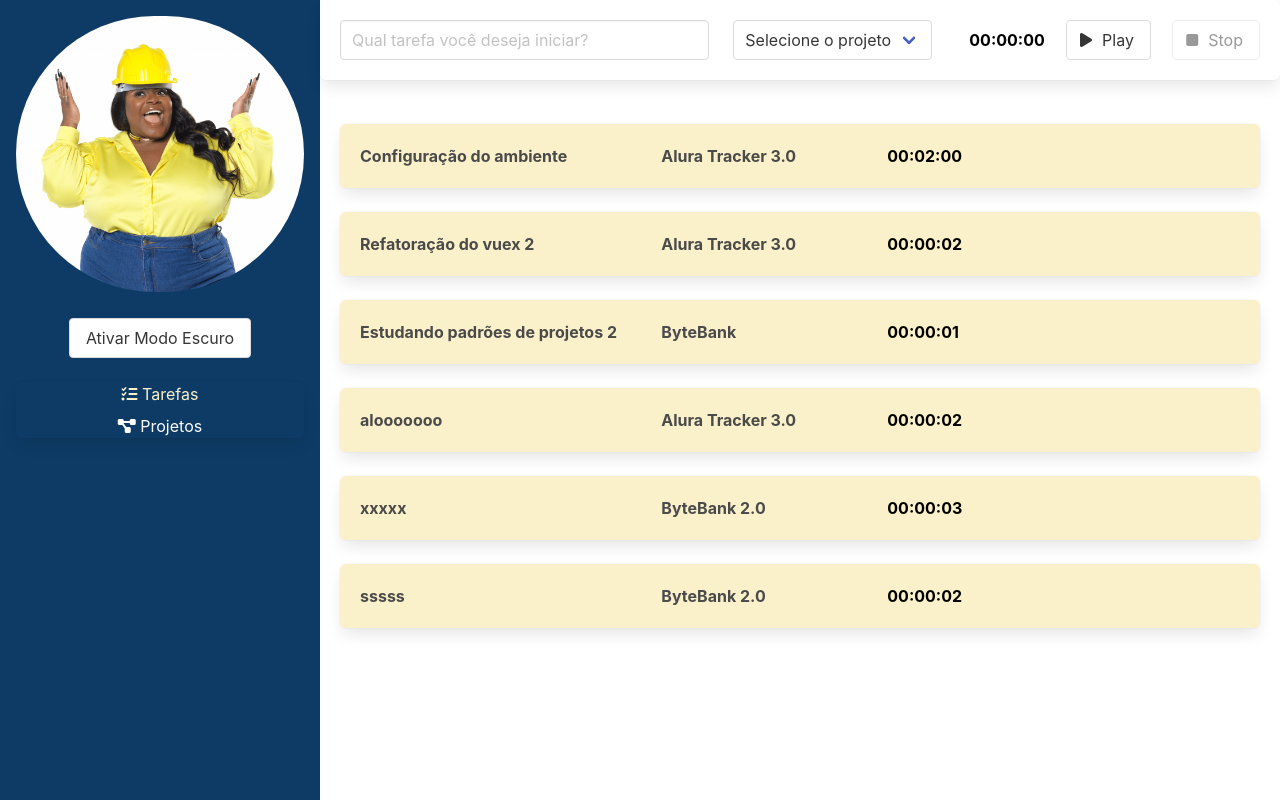
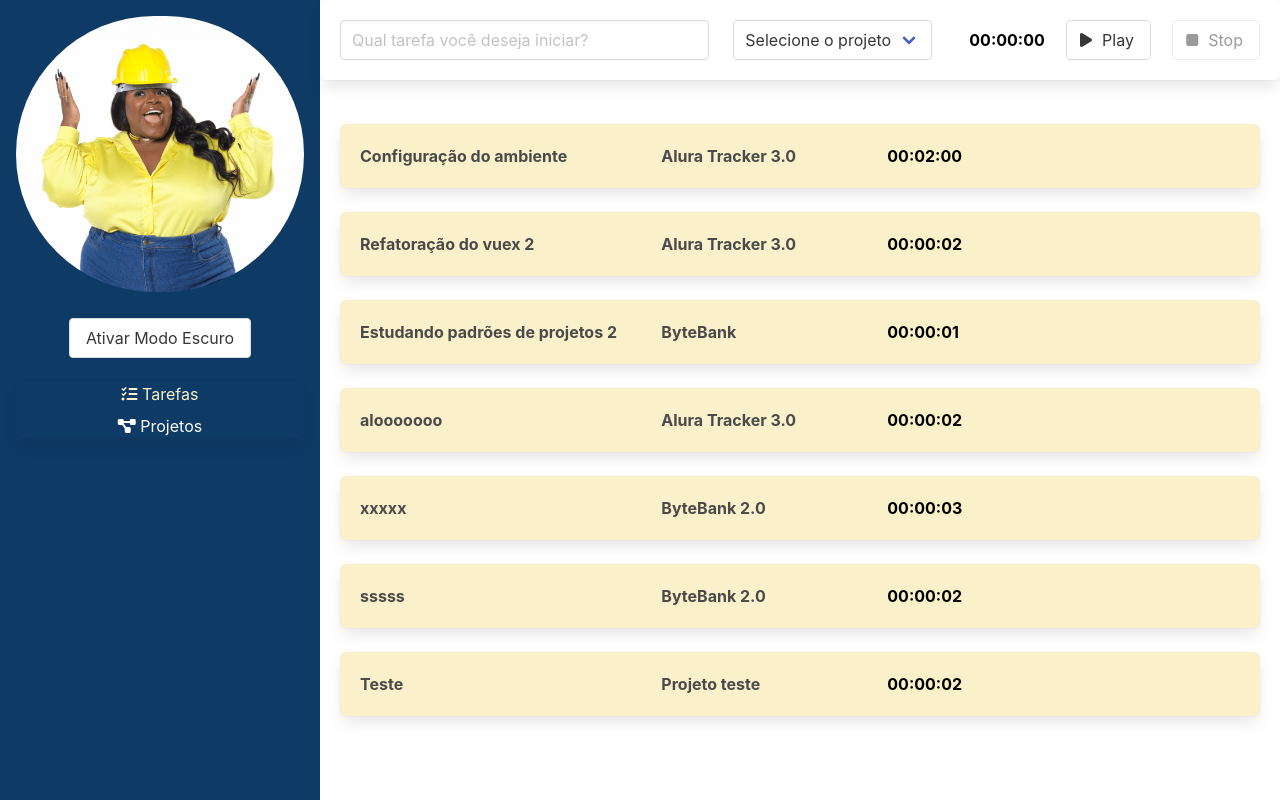
Before and after one commit to acnormun/alura-tracker, a Vue app: page / in a window 1280 px wide. Built offline with nearby package versions, Linux system fonts and the light colour scheme; data requests are answered from the project's data file.

Commit message:
emitindo eventos

```diff
--- a/db.json
+++ b/db.json
@@ -67,6 +67,15 @@
         "nome": "ByteBank 2.0"
       },
       "id": 6
+    },
+    {
+      "duracaoEmSegundos": 2,
+      "descricao": "Teste",
+      "projeto": {
+        "nome": "Projeto teste",
+        "id": 3
+      },
+      "id": 7
     }
   ]
 }
--- a/src/components/Formulario.vue
+++ b/src/components/Formulario.vue
@@ -35,7 +35,7 @@
 </template>
 
 <script lang="ts">
-import { defineComponent } from "vue";
+import { defineComponent, ref} from "vue";
 import { useStore } from "vuex";
 import Temporizador from "./Temporizador.vue";
 import { key } from "@/store";
@@ -55,19 +55,30 @@ export default defineComponent({
   },
 
   methods: {
-    salvarTarefa(tempoDecorrido: number): void {
-      this.$emit("aoSalvarTarefa", {
+
+  },
+  setup(props, {emit}) {
+
+    const store = useStore(key);
+
+    const descricao = ref("")
+    const idProjeto = ref("")
+    const projetos = computed(() => store.state.projeto.projetos)
+
+    const salvarTarefa = (tempoDecorrido: number): void =>{
+      emit("aoSalvarTarefa", {
         duracaoEmSegundos: tempoDecorrido,
-        descricao: this.descricao,
-        projeto: this.projetos.find(proj => proj.id ==this.idProjeto)
+        descricao: descricao.value,
+        projeto: projetos.value.find(proj => proj.id ==idProjeto.value)
       });
-      this.descricao = "";
-    },
-  },
-  setup() {
-    const store = useStore(key);
+      descricao.value = "";
+    }
+
     return {
-      projetos: computed(() => store.state.projeto.projetos),
+      descricao,
+      idProjeto,
+      projetos,
+      salvarTarefa
     };
   },
 });
```
